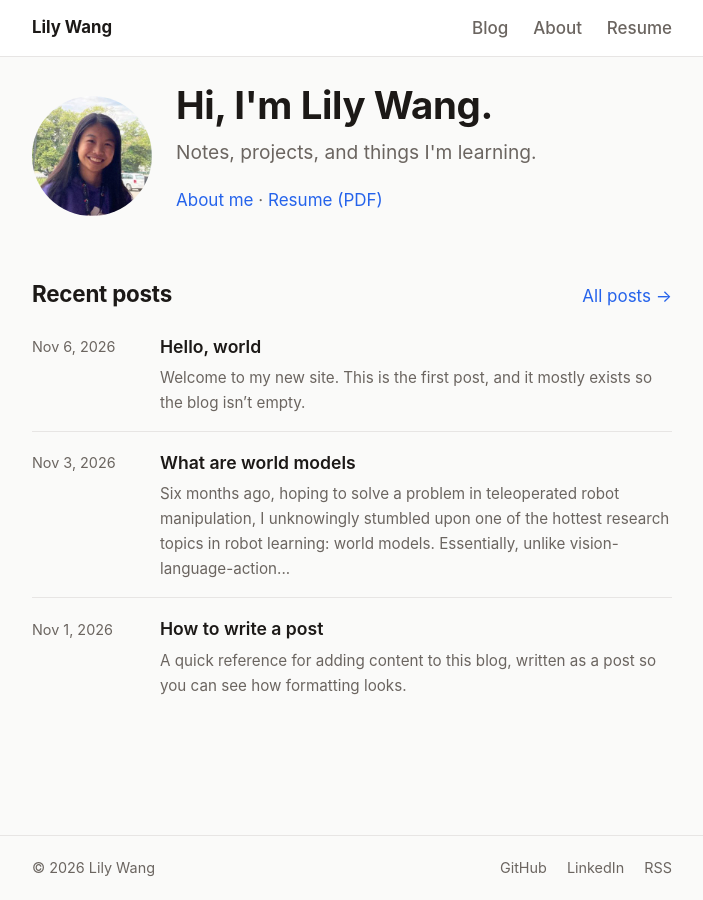
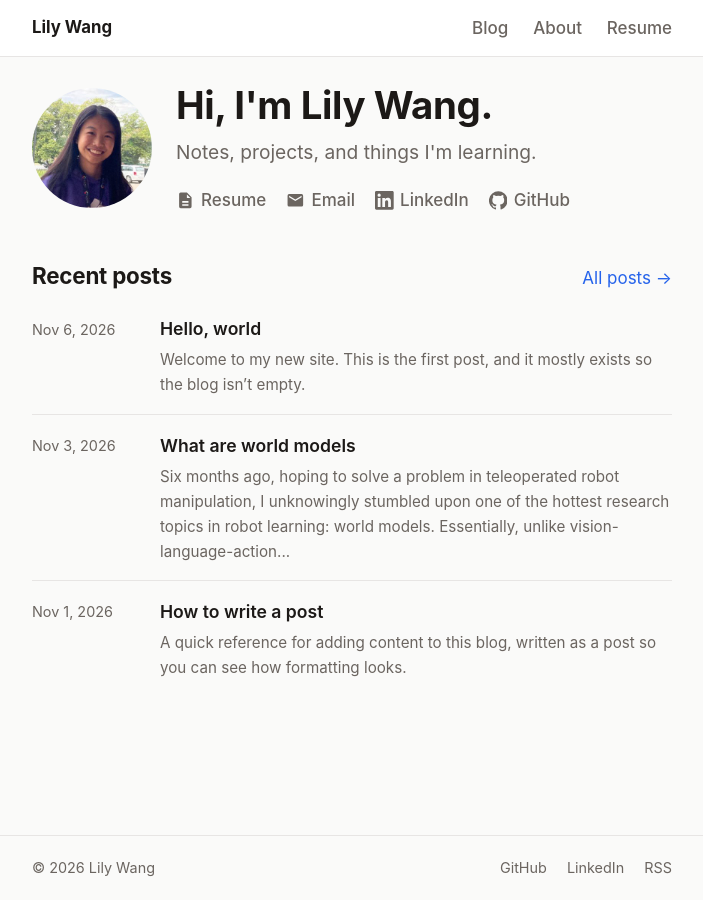
Before and after one commit to lilywang899/lilywang899.github.io, a Jekyll site: the page built from index.md, in a window 1280 px wide. Shown: the whole page, without its empty margins (288-991 px from the left). Built offline with Jekyll 4.4.1, drawn with Linux system fonts in a browser that asks for light colours.

Commit message:
Add icon links for resume, email, LinkedIn, and GitHub
Co-Authored-By: Claude Fable 5.1 <noreply@anthropic.com>

```diff
--- /dev/null
+++ b/_includes/social-links.html
@@ -0,0 +1,14 @@
+<p class="social-links">
+  <a href="{{ '/assets/lily_resume.pdf' | relative_url }}" title="Resume">
+    <svg viewBox="0 0 24 24" aria-hidden="true"><path d="M14 2H6a2 2 0 0 0-2 2v16a2 2 0 0 0 2 2h12a2 2 0 0 0 2-2V8zm0 2.5L18.5 9H14zM8 13h8v2H8zm0 4h8v2H8z"/></svg>Resume
+  </a>
+  <a href="mailto:{{ site.email }}" title="Email">
+    <svg viewBox="0 0 24 24" aria-hidden="true"><path d="M20 4H4a2 2 0 0 0-2 2v12a2 2 0 0 0 2 2h16a2 2 0 0 0 2-2V6a2 2 0 0 0-2-2zm0 4-8 5-8-5V6l8 5 8-5z"/></svg>Email
+  </a>
+  <a href="{{ site.linkedin_url }}" title="LinkedIn">
+    <svg viewBox="0 0 24 24" aria-hidden="true"><path d="M20.45 20.45h-3.55v-5.57c0-1.33-.03-3.04-1.85-3.04-1.85 0-2.14 1.45-2.14 2.94v5.67H9.36V9h3.41v1.56h.05c.47-.9 1.63-1.85 3.36-1.85 3.6 0 4.27 2.37 4.27 5.45zM5.34 7.43a2.06 2.06 0 1 1 0-4.12 2.06 2.06 0 0 1 0 4.12zM7.12 20.45H3.56V9h3.56zM22.22 0H1.77C.79 0 0 .77 0 1.73v20.54C0 23.23.79 24 1.77 24h20.45c.98 0 1.78-.77 1.78-1.73V1.73C24 .77 23.2 0 22.22 0z"/></svg>LinkedIn
+  </a>
+  <a href="https://github.com/{{ site.github_username }}" title="GitHub">
+    <svg viewBox="0 0 24 24" aria-hidden="true"><path d="M12 .3a12 12 0 0 0-3.8 23.4c.6.1.8-.3.8-.6v-2c-3.3.7-4-1.6-4-1.6-.6-1.4-1.4-1.8-1.4-1.8-1-.7.1-.7.1-.7 1.2.1 1.8 1.2 1.8 1.2 1.1 1.8 2.8 1.3 3.5 1 .1-.8.4-1.3.8-1.6-2.7-.3-5.5-1.3-5.5-5.9 0-1.3.5-2.4 1.2-3.2-.1-.3-.5-1.5.1-3.2 0 0 1-.3 3.3 1.2a11.5 11.5 0 0 1 6 0c2.3-1.5 3.3-1.2 3.3-1.2.7 1.7.2 2.9.1 3.2.8.8 1.2 1.9 1.2 3.2 0 4.6-2.8 5.6-5.5 5.9.4.4.8 1.1.8 2.2v3.3c0 .3.2.7.8.6A12 12 0 0 0 12 .3"/></svg>GitHub
+  </a>
+</p>
--- a/assets/css/style.css
+++ b/assets/css/style.css
@@ -59,7 +59,10 @@ p { margin: 0 0 1.1rem; }
 
 /* Home */
 .hero { padding: 1.5rem 0 1rem; display: flex; align-items: center; gap: 1.5rem; }
-.hero-links { color: var(--muted); }
+.social-links { display: flex; flex-wrap: wrap; gap: 0.5rem 1.25rem; margin: 0.25rem 0 0; }
+.social-links a { display: inline-flex; align-items: center; gap: 0.4rem; color: var(--muted); font-weight: 500; }
+.social-links a:hover { color: var(--accent); text-decoration: none; }
+.social-links svg { width: 1.1em; height: 1.1em; fill: currentColor; }
 .avatar { border-radius: 50%; object-fit: cover; flex-shrink: 0; width: 120px; height: 120px; }
 .avatar-lg { width: 160px; height: 160px; margin-bottom: 1rem; }
 .hero h1 { font-size: 2.4rem; }
--- a/index.md
+++ b/index.md
@@ -7,7 +7,7 @@ title: Home
   <div>
     <h1>Hi, I'm {{ site.author }}.</h1>
     <p class="lead">{{ site.tagline }}</p>
-    <p class="hero-links"><a href="{{ '/about/' | relative_url }}">About me</a> &middot; <a href="{{ '/assets/lily_resume.pdf' | relative_url }}">Resume (PDF)</a></p>
+    {% include social-links.html %}
   </div>
 </section>
 
```
Also changed, not shown: about.md (+2 -8 lines).
